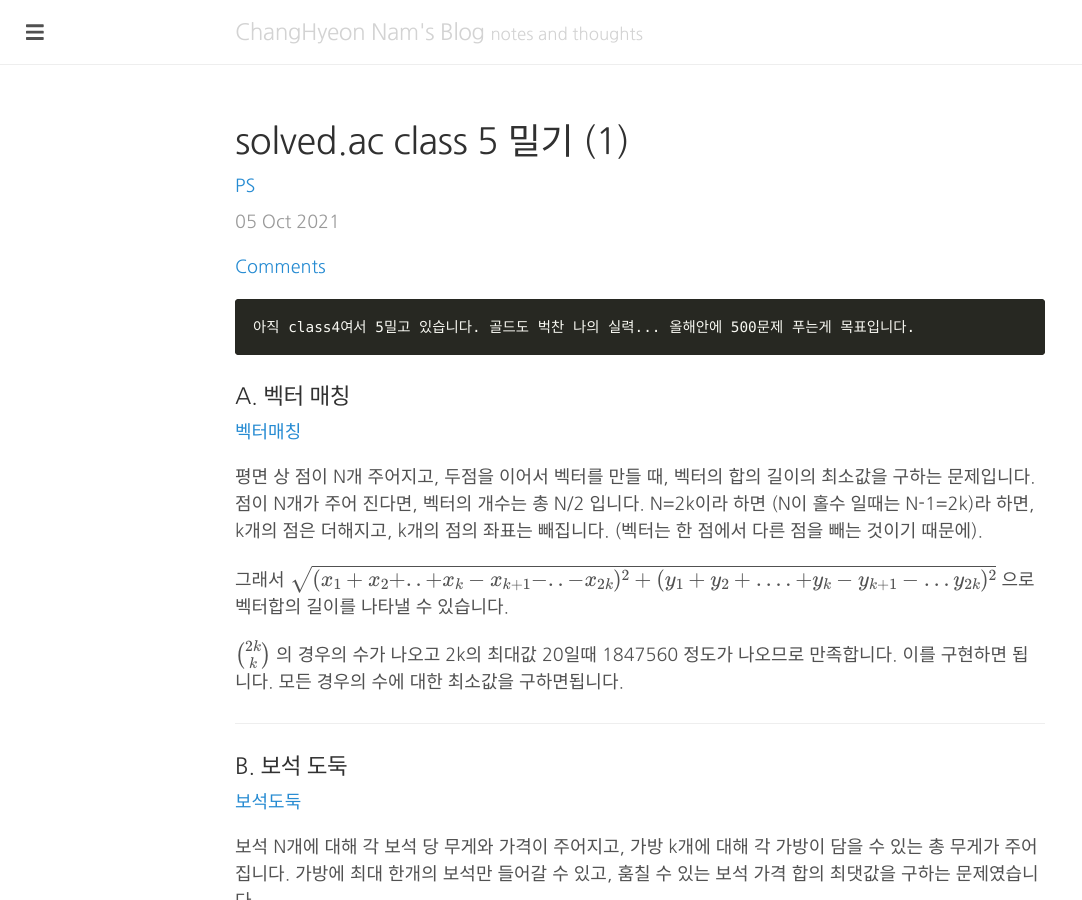
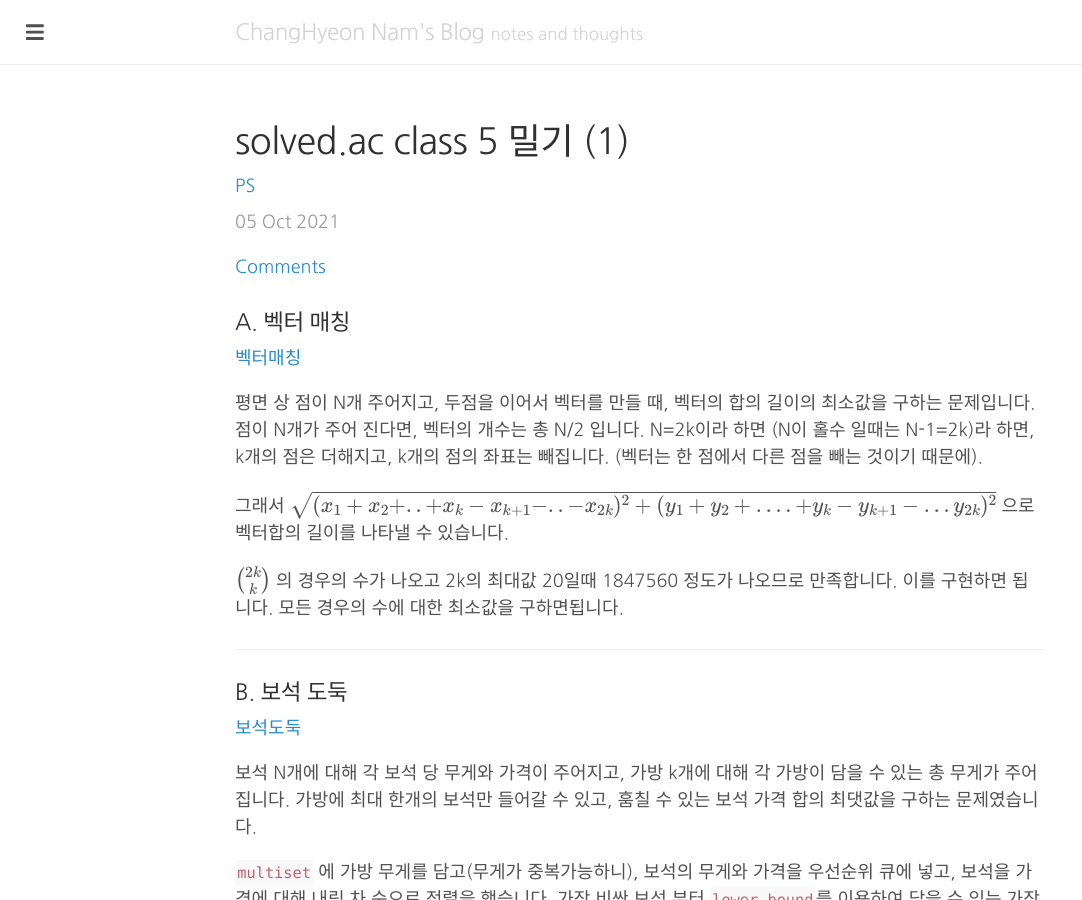
Before and after one commit to changhyeonnam/changhyeonnam.github.io, a Jekyll site: the page built from _posts/2021/2021-10-05-class_05.md, in a window 1280 px wide and 900 px high. Shown: the whole window, without its empty margins (0-1082 px from the left). Built offline with Jekyll 4.4.1, drawn with Linux system fonts in a browser that asks for light colours; nearby versions of some CDN libraries; our own code applies the rules of GitHub Pages for plain Markdown files; formulas are drawn with MathJax 3; comment, search, counter and statistics services are not loaded.

Commit message:
Update 2021-10-05-class_05.md

````diff
--- a/_posts/2021/2021-10-05-class_05.md
+++ b/_posts/2021/2021-10-05-class_05.md
@@ -6,9 +6,7 @@ tags:
 use_math: true
 comments: true
 ---
-```
-아직 class4여서 5밀고 있습니다. 골드도 벅찬 나의 실력... 올해안에 500문제 푸는게 목표입니다.
-```
+
 
 ### A. 벡터 매칭
 
````
